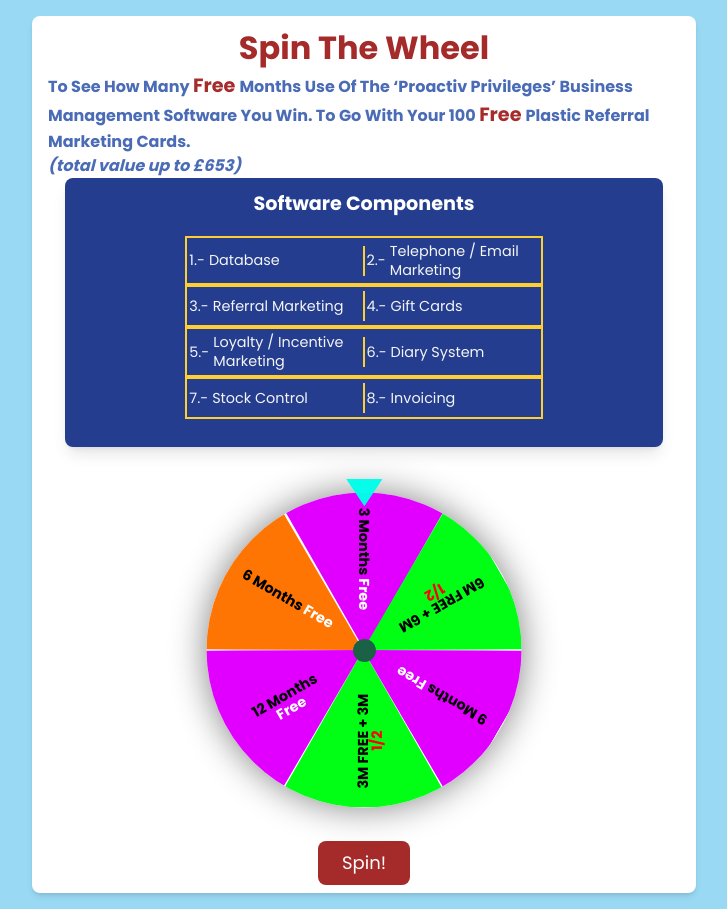
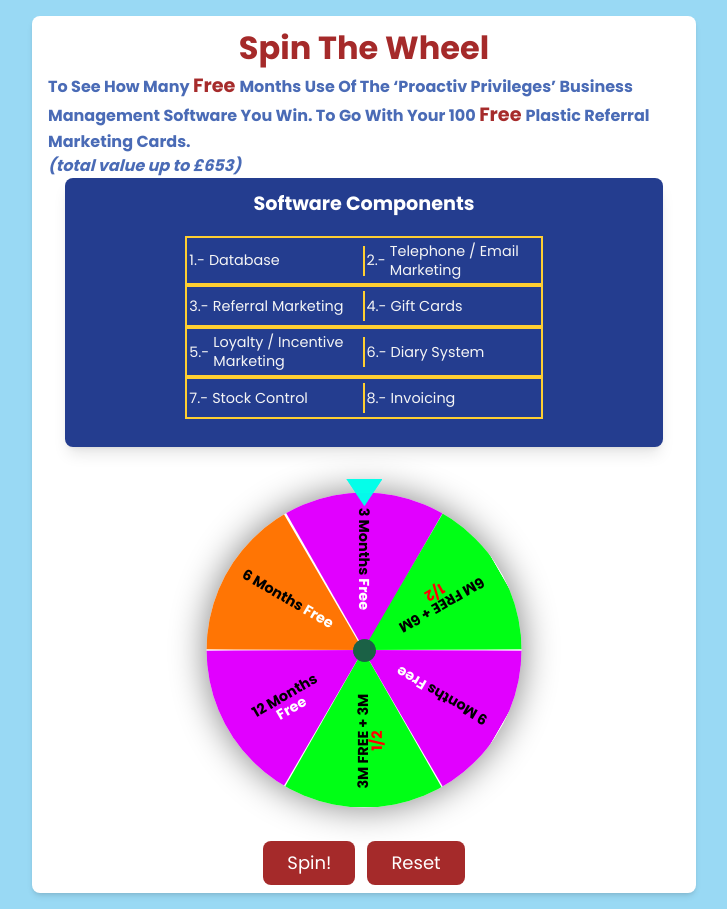
Before and after one commit to gondalnawaz/proactiv-main-leadgen, a Next.js app: page /funnel/spin in a window 1280 px wide. Shown: the whole page, without its empty margins (276-1003 px from the left). Built offline with nearby package versions, Linux system fonts and the light colour scheme.

Commit message:
set button to reset spin

```diff
--- a/app/components/Spinning/Spinning.jsx
+++ b/app/components/Spinning/Spinning.jsx
@@ -1,14 +1,21 @@
 'use client'
-import React, { useEffect, useState } from 'react'
+import React, { useEffect, useState, useCallback } from 'react'
 import './Spinning.css'
 
 
-export const Spinning = ({ setCongrats, setResult }) => {
+export const Spinning = ({ setCongrats, setResult, setIsReset }) => {
   const [deg, setDeg] = useState(0)
   const [calc, setCalc] = useState(0)
   const [prize, setPrize] = useState({ description: '', number: 0, valued: 0, days: 0, date: '' })
   const [clicked, setClicked] = useState(false)
 
+  const handleReset = () => {
+    setDeg(0)
+    setClicked(false)
+    setIsReset(true)
+    localStorage.removeItem('click');
+    setCongrats(true)
+  }
   const handleSpin = () => {
 
     //ANTES DE LOS CAMBIOS
@@ -38,19 +45,11 @@
       setDeg(68441)
     }
 
-
-
-
-
-
-
-
     // END CONTROL SPIN RESULT
 
     setClicked(true)
 
     localStorage.setItem('click', JSON.stringify('done'));
-
     setTimeout(() => {
       setCongrats(false)
     }, 8000)
@@ -61,8 +60,6 @@
     if (clickedDone == 'done') {
       setClicked(true)
     }
-
-
   }, [])
 
 
@@ -441,19 +438,15 @@
             <div class="stoper"></div>
           </div>
         </div>
-
+        <div className='flex gap-3'>
           {
             !clicked ?
               <button className='px-6 py-2 bg-[#a52a2a] text-lg text-white rounded-lg' onClick={handleSpin} >Spin!</button>
               :
               <button className='px-6 py-2 bg-[#a52a2a] text-lg text-white rounded-lg opacity-50' disabled >Already done!</button>
           }
-
-
-
-
-
-
+          <button className='px-6 py-2 bg-[#a52a2a] text-lg text-white rounded-lg' onClick={handleReset} >Reset</button>
+        </div>
 
       </div>
     </div>
--- a/app/funnel/spin/page.jsx
+++ b/app/funnel/spin/page.jsx
@@ -6,14 +6,17 @@
 
 const PageSpinning = () => {
   const [congrats, setCongrats] = useState(true)
+  const [isReset, setIsReset] = useState(false)
   const [result, setResult] = useState('')
 
   return (<>
     <PixelPageView />
     {congrats ?
-      <Spinning setCongrats={setCongrats} setResult={setResult} />
+      <Spinning setCongrats={setCongrats} setResult={setResult} setIsReset={setIsReset} />
       :
-      <Celebration result={result} />
+      isReset ?
+        <Spinning setCongrats={setCongrats} setResult={setResult} setIsReset={setIsReset} /> :
+        <Celebration result={result} />
     }
   </>)
 }
```
Lines whose indentation alone changed are shown as unchanged.
